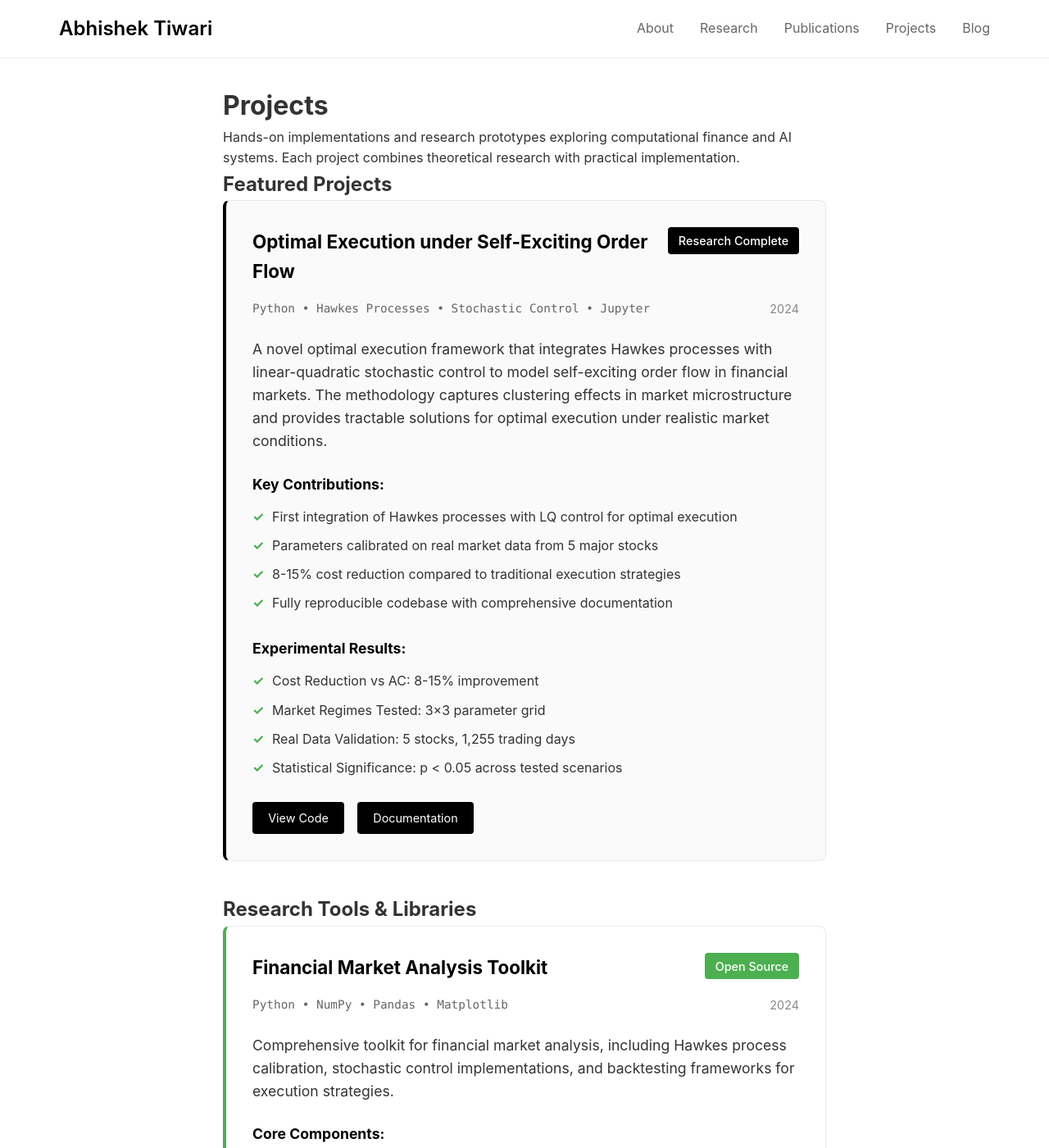
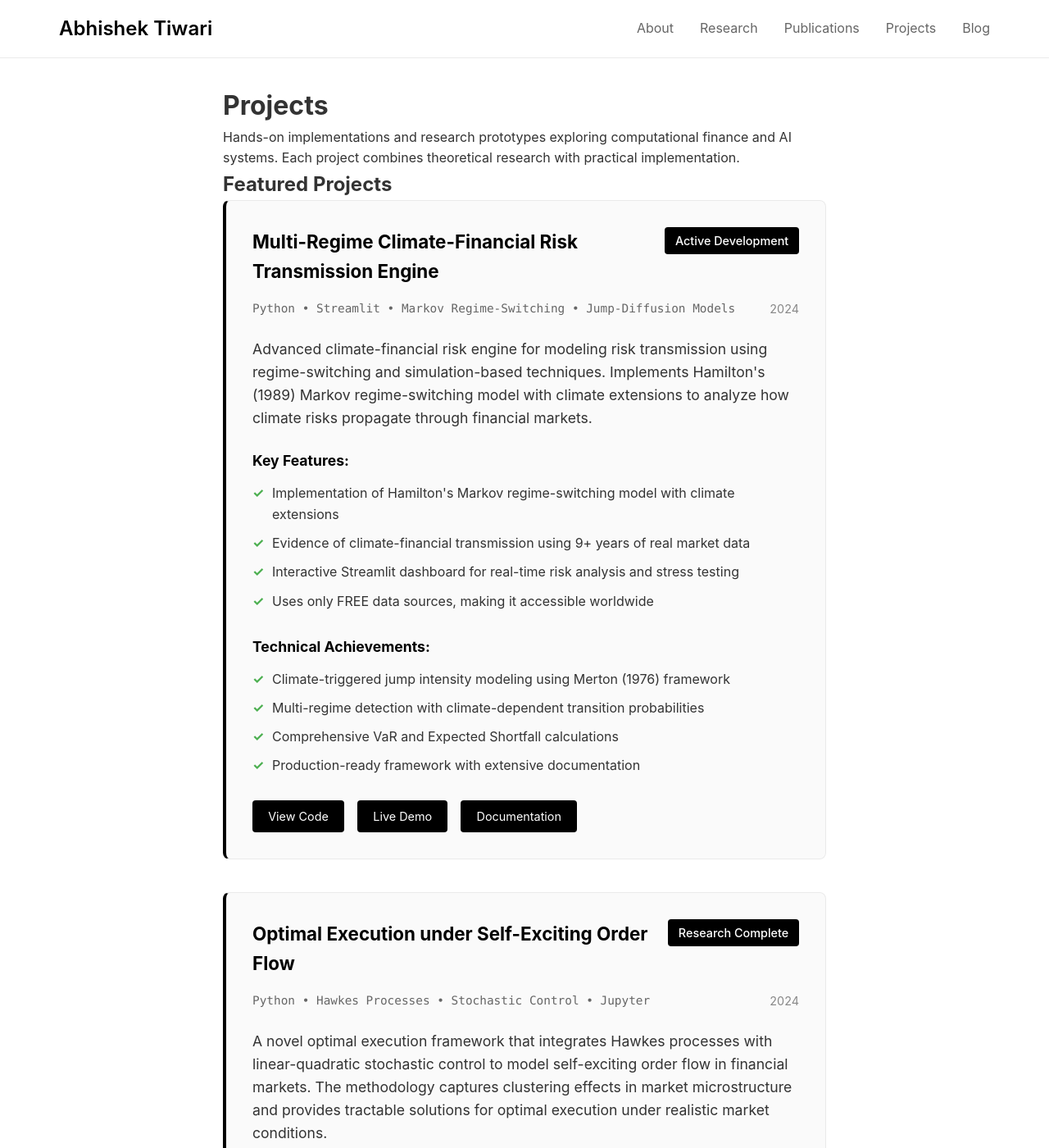
Before and after one commit to Abhishek282001Tiwari/Personal_Website, a Jekyll site: the page built from projects.md, in a window 1280 px wide and 1400 px high. Shown: the whole window at 82% size. Built offline with Jekyll 4.4.1, drawn with Linux system fonts in a browser that asks for light colours; some of the changed text lies outside the part shown.

Commit message:
Add Climate-Financial Risk project to projects page

```diff
--- a/projects.md
+++ b/projects.md
@@ -9,6 +9,43 @@ permalink: /projects/
 Hands-on implementations and research prototypes exploring computational finance and AI systems. Each project combines theoretical research with practical implementation.
 
 ## Featured Projects
+
+<div class="project featured">
+    <div class="project-header">
+        <h3>Multi-Regime Climate-Financial Risk Transmission Engine</h3>
+        <span class="project-status">Active Development</span>
+    </div>
+    <div class="project-meta">
+        <span class="project-tech">Python • Streamlit • Markov Regime-Switching • Jump-Diffusion Models</span>
+        <span class="project-date">2024</span>
+    </div>
+    <p class="project-description">
+        Advanced climate-financial risk engine for modeling risk transmission using regime-switching and simulation-based techniques. Implements Hamilton's (1989) Markov regime-switching model with climate extensions to analyze how climate risks propagate through financial markets.
+    </p>
+    <div class="project-features">
+        <h4>Key Features:</h4>
+        <ul>
+            <li>Implementation of Hamilton's Markov regime-switching model with climate extensions</li>
+            <li>Evidence of climate-financial transmission using 9+ years of real market data</li>
+            <li>Interactive Streamlit dashboard for real-time risk analysis and stress testing</li>
+            <li>Uses only FREE data sources, making it accessible worldwide</li>
+        </ul>
+    </div>
+    <div class="project-results">
+        <h4>Technical Achievements:</h4>
+        <ul>
+            <li>Climate-triggered jump intensity modeling using Merton (1976) framework</li>
+            <li>Multi-regime detection with climate-dependent transition probabilities</li>
+            <li>Comprehensive VaR and Expected Shortfall calculations</li>
+            <li>Production-ready framework with extensive documentation</li>
+        </ul>
+    </div>
+    <div class="project-links">
+        <a href="https://github.com/Abhishek282001Tiwari/Multi_Regime_Climate_Financial_Risk_Transmission_Engine" class="project-link">View Code</a>
+        <a href="https://multi-regime-climate-financial-risk-transmission-engine-9f4t6w.streamlit.app/" class="project-link">Live Demo</a>
+        <a href="https://github.com/Abhishek282001Tiwari/Multi_Regime_Climate_Financial_Risk_Transmission_Engine" class="project-link">Documentation</a>
+    </div>
+</div>
 
 <div class="project featured">
     <div class="project-header">
@@ -117,16 +154,17 @@ Hands-on implementations and research prototypes exploring computational finance
             <div class="tech-tags">
                 <span class="tech-tag">Stochastic Control</span>
                 <span class="tech-tag">Hawkes Processes</span>
-                <span class="tech-tag">Backtesting</span>
-                <span class="tech-tag">Risk Management</span>
+                <span class="tech-tag">Markov Regime-Switching</span>
+                <span class="tech-tag">Jump-Diffusion Models</span>
             </div>
         </div>
         <div class="tech-category">
-            <h4>Visualization</h4>
+            <h4>Visualization & Deployment</h4>
             <div class="tech-tags">
+                <span class="tech-tag">Streamlit</span>
                 <span class="tech-tag">Matplotlib</span>
+                <span class="tech-tag">Plotly</span>
                 <span class="tech-tag">Seaborn</span>
-                <span class="tech-tag">Plotly</span>
             </div>
         </div>
     </div>
```
